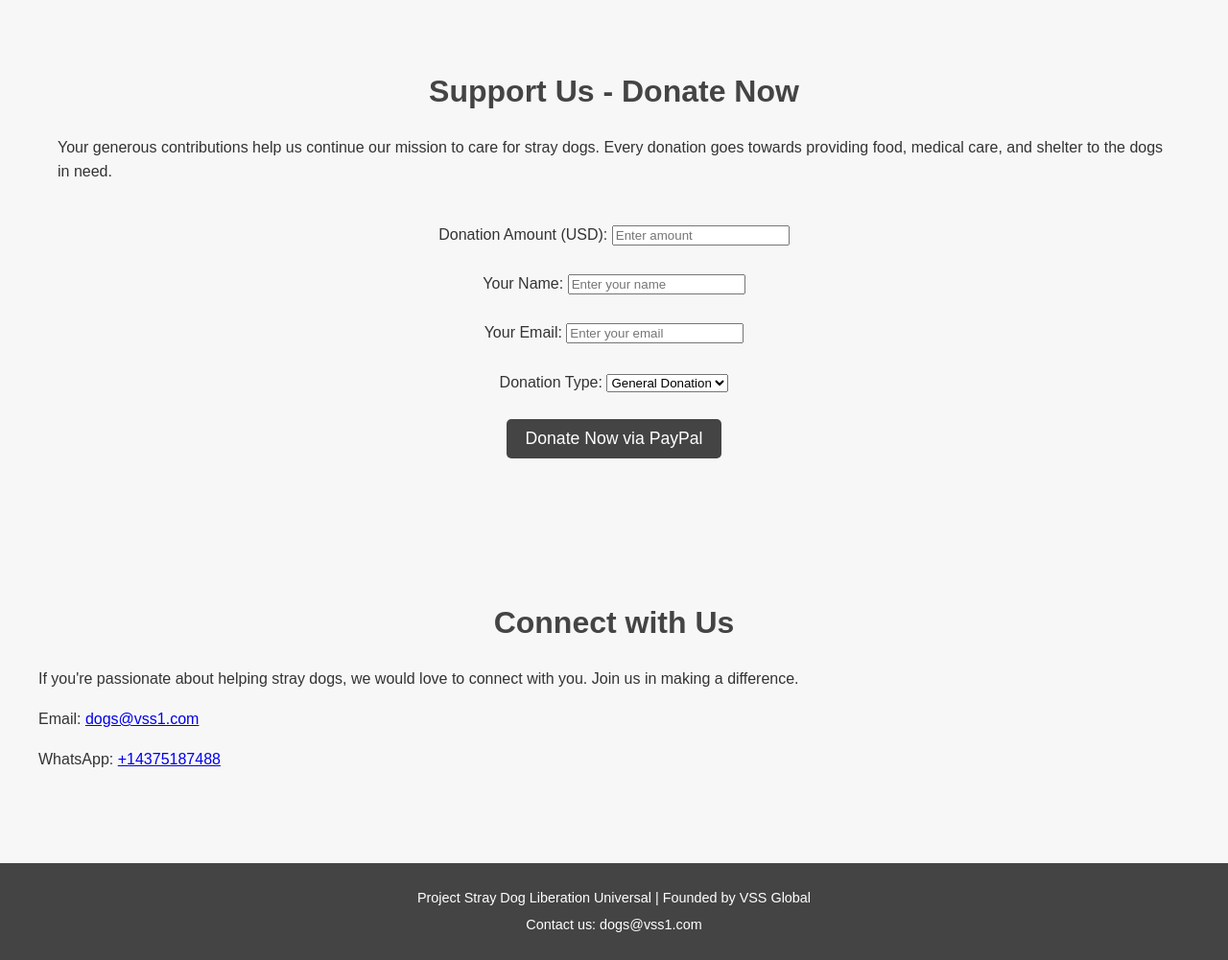
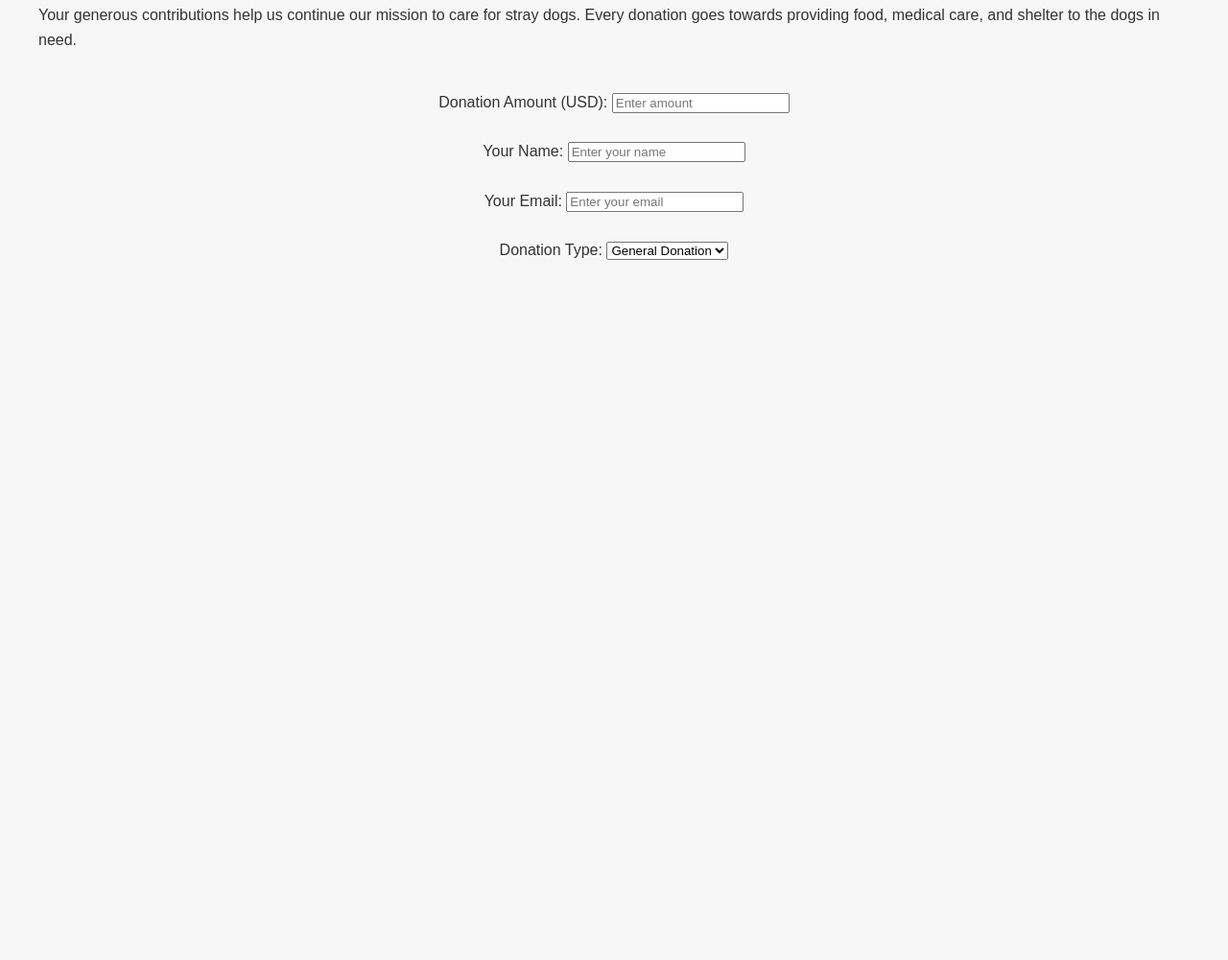
Before and after one commit to vssglobal340/dogs, a plain HTML site: page index.html in a window 1280 px wide. Shown: the part 1776-2777 px from the top of the page at 96% size. After the commit the page ends 2089 px from the top, so only its background shows below. Drawn offline with Linux system fonts and the light colour scheme.

Commit message:
Update index.html

```diff
--- a/index.html
+++ b/index.html
@@ -227,11 +227,11 @@
     <div class="container">
         <div>
             <h3>Shelter Overview</h3>
-            <iframe width="100%" height="200" src=https://www.youtube.com/watch?v=lOKASgtr6kU frameborder="0" allowfullscreen></iframe>
+            <iframe width="100%" height="200" src="https://www.youtube.com/embed/lOKASgtr6kU" frameborder="0" allowfullscreen></iframe>
         </div>
         <div>
             <h3>Our Medical Program</h3>
-            <iframe width="100%" height="200" src="https://www.youtube.com/embed/lOKASgtr6kU " frameborder="0" allowfullscreen></iframe>
+            <iframe width="100%" height="200" src="https://www.youtube.com/embed/lOKASgtr6kU" frameborder="0" allowfullscreen></iframe>
         </div>
         <div>
             <h3>Success Stories</h3>
@@ -241,8 +241,6 @@
 </section>
 
 <section id="donate">
-    <h2>Support Us - Donate Now</h2>
-  <section id="donate">
     <h2>Support Us - Donate Now</h2>
     <p>Your generous contributions help us continue our mission to care for stray dogs. Every donation goes towards providing food, medical care, and shelter to the dogs in need.</p>
 
@@ -271,31 +269,3 @@
             <label for="donation_type">Donation Type:</label>
             <select name="item_name" id="donation_type" required>
                 <option value="General Donation">General Donation</option>
-                <option value="Shelter Support">Shelter Support</option>
-                <option value="Medical Care">Medical Care</option>
-                <option value="Spay & Neuter">Spay & Neuter</option>
-            </select>
-            <br><br>
-
-            <!-- PayPal submit button -->
-            <input type="submit" value="Donate Now via PayPal">
-        </form>
-    </div>
-</section>
-
-</section>
-
-<section id="connect">
-    <h2>Connect with Us</h2>
-    <p>If you're passionate about helping stray dogs, we would love to connect with you. Join us in making a difference.</p>
-    <p>Email: <a href="mailto:dogs@vss1.com">dogs@vss1.com</a></p>
-    <p>WhatsApp: <a href="https://wa.me/14375187488" target="_blank">+14375187488</a></p>
-</section>
-
-<footer>
-    <p>Project Stray Dog Liberation Universal | Founded by VSS Global</p>
-    <p>Contact us: <a href="mailto:dogs@vss1.com">dogs@vss1.com</a></p>
-</footer>
-
-</body>
-</html>
```
